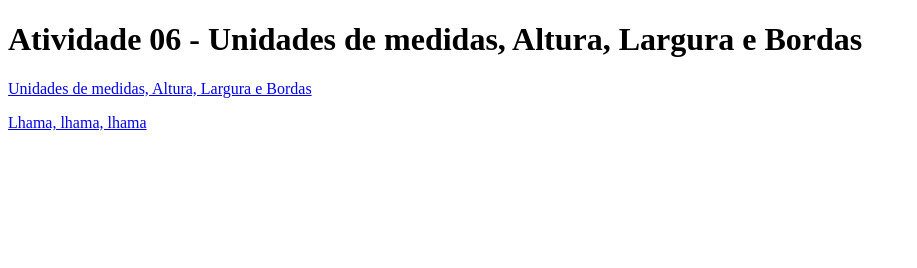
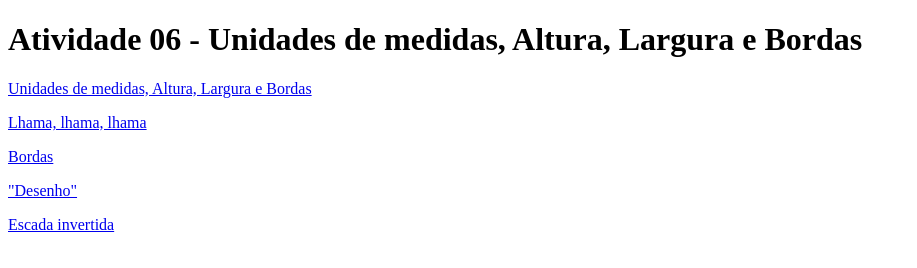
Before and after one commit to evynayara/DW1-S4-2023-Evelyn, a plain HTML site: page ativ06/index.html in a window 1280 px wide. Shown: the whole page, without its empty margins (0-917 px from the left). Drawn offline with Linux system fonts and the light colour scheme.

Commit message:
update index atv06

```diff
--- a/ativ06/index.html
+++ b/ativ06/index.html
@@ -12,5 +12,10 @@
 
     <a href="praticando2.html"> <p> Lhama, lhama, lhama</p></a>
 
+    <a href="praticando3.html"> <p> Bordas </p></a>
+
+    <a href="praticando4.html"> <p> "Desenho"</p></a>
+
+    <a href="praticando5.html"> <p> Escada invertida</p></a>
 </body>
 </html>
```
